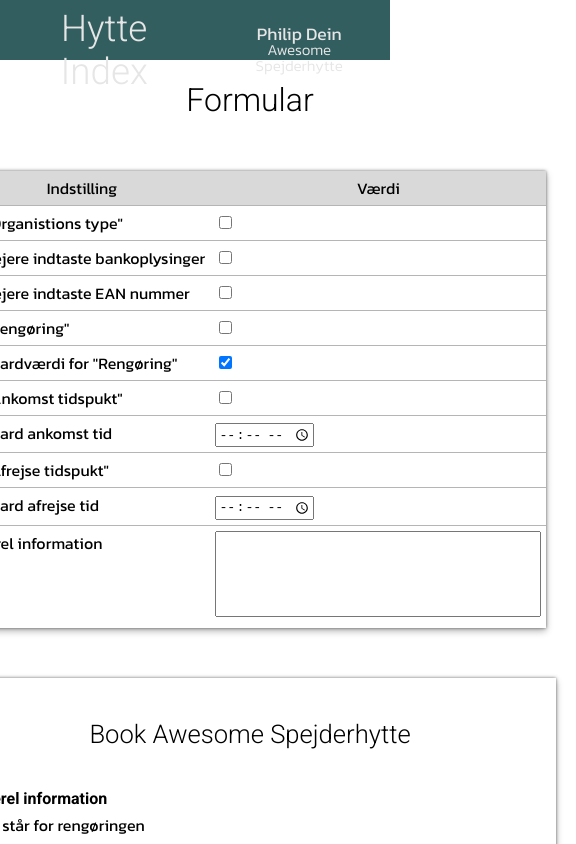
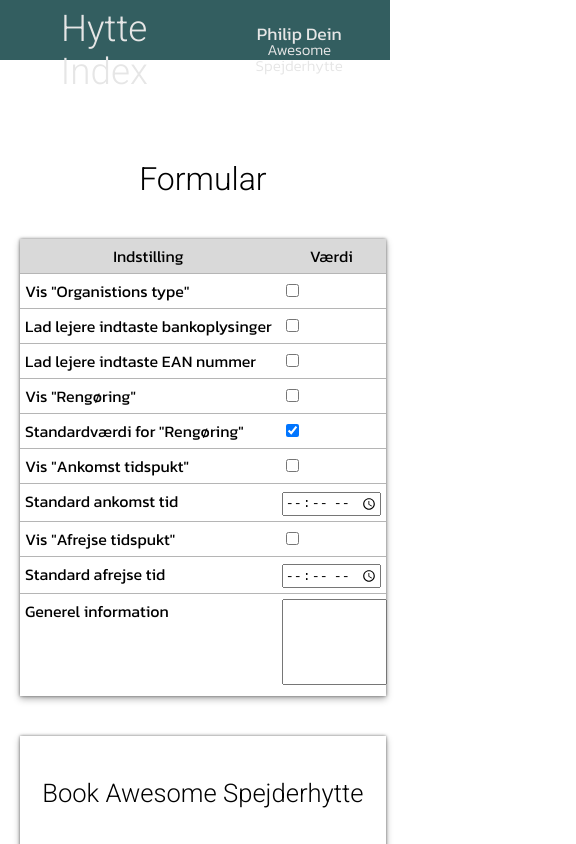
Before and after one commit to derangeddk/hyttebook-frontend, a Nuxt app: page / in a window 390 px wide. Shown: the top 844 px of the page, 576 px wide, since content can reach past the window. Built offline with nearby package versions, Linux system fonts and the light colour scheme.

Commit message:
Make table responsive

```diff
--- a/pages/index.vue
+++ b/pages/index.vue
@@ -124,6 +124,12 @@
     import FormPreview from '~/components/form-preview';
 
     export default {
+        head: {
+            meta: [
+                { charset: 'utf-8' },
+                { name: 'viewport', content: 'width=device-width, initial-scale=1' }
+            ]
+        },
         data() {
             return {
                 hutName: process.env.hutName,
@@ -175,10 +181,13 @@
         font-weight: 300;
     }
 
+    .page-header h1 {
+        margin-top: 100px;
+    }
+
     .rent-form-interface-container {
         display: flex;
         flex-direction: column;
-        min-width: 500px;
         flex-grow: 1;
         align-items: center;
     }
@@ -186,12 +195,14 @@
     section.form-and-preview {
         display: flex;
         flex-direction: row;
-        flex-wrap: wrap;
+
+        @media (max-width: 800px) {
+            flex-wrap: wrap;
+        }
     }
 
     table {
-        padding: 40px;
-        margin: 30px;
+        margin: 20px;
         flex-grow: 1;
         border-collapse: collapse;
         box-shadow: 0 0 3px rgba(0,0,0,0.5), 0 3px 7px rgba(0,0,0,0.3);
@@ -201,7 +212,6 @@
         font-weight: normal;
         color: black;
         padding: 5px;
-        width: 100px;
         background-color: #D9D9D9;
         text-align: center;
     }
@@ -228,7 +238,8 @@
 
     table textarea {
         resize: none;
-        width: 320px;
+        width: 100%;
+        max-width: 320px;
         height: 80px;
         font-family: inherit;
         font-size: 1em;
```
